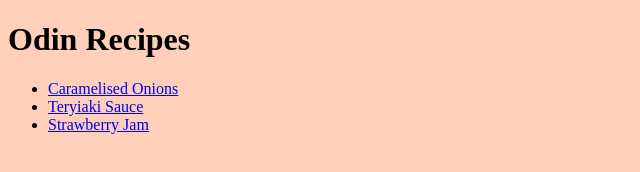
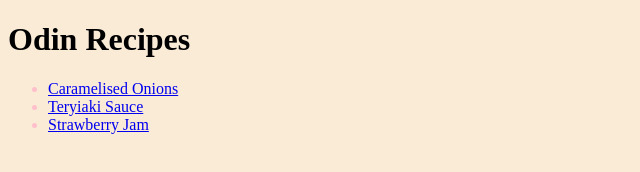
Before and after one commit to psyduck39/odin-recipes, a plain HTML site: page index.html in a window 1280 px wide. Shown: the whole page, without its empty margins (0-640 px from the left). Drawn offline with Linux system fonts and the light colour scheme.

Commit message:
changed style through styles.css

```diff
--- a/index.html
+++ b/index.html
@@ -8,7 +8,7 @@
     <body>
         <h1>Odin Recipes</h1>
 
-        <ul>
+        <ul class="links">
             <li><a href="recipes/car_onions.html">Caramelised Onions</a></li>
             <li><a href="recipes/teryiaki.html">Teryiaki Sauce</a></li>
             <li><a href="recipes/straw_jam.html">Strawberry Jam</a></li>
--- a/styles.css
+++ b/styles.css
@@ -1,3 +1,15 @@
 body{
-    background-color: 	#FFD0B9;
+    background-color:   antiquewhite
 }
+
+ul{
+    color: green;
+}
+
+ol{
+    color: red;
+}
+
+.links{
+    color: pink;
+}
```
